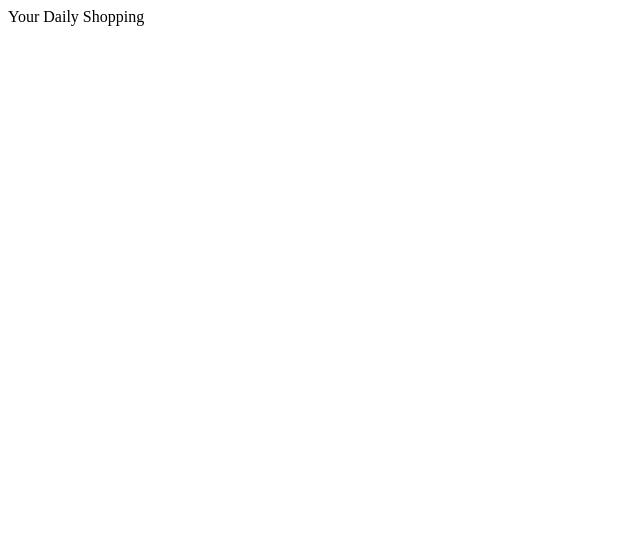
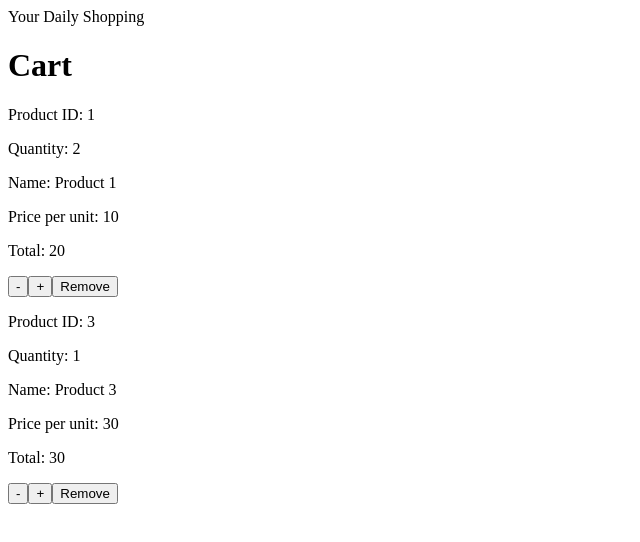
Before and after one commit to KimthinaLy/Vue-5-Shopping-Cart, a Vue app: page /cart in a window 1280 px wide. Shown: the top 542 px of the page, without its empty margins (0-640 px from the left). Built offline with nearby package versions, Linux system fonts and the light colour scheme; the HTML template or start-up script is replaced by a standard one.

Commit message:
feat: implement Cart.vue

```diff
--- a/src/components/ProductItem.vue
+++ b/src/components/ProductItem.vue
@@ -3,7 +3,7 @@ import { type Product } from '@/types/product'
 import { useCartStore } from '@/stores/cartStore'
 
 const cartStore = useCartStore();
-const propes = defineProps<{
+const props = defineProps<{
     product: Product
 }>()
 </script>
--- a/src/stores/cartStore.ts
+++ b/src/stores/cartStore.ts
@@ -1,6 +1,7 @@
 import { defineStore } from 'pinia'
 import { ref } from 'vue'
 import { type Cart } from '@/types/cart'
+import { useProductStore } from '@/stores/productStore'
 
 export const useCartStore = defineStore('cart', () => {
   const cartItems = ref<Cart[]>([
@@ -34,11 +35,21 @@ export const useCartStore = defineStore('cart', () => {
       }
     }
   }
+
+  function getCartItems() {
+    const productStore = useProductStore()
+    return cartItems.value.flatMap((item) => {
+      const product = productStore.getProductById(item.productId)
+      return product ? [{ ...item, ...product }] : []
+    })
+  }
+
   return {
     cartItems,
     saveToCart,
     removeFromCart,
     clearCart,
     decreaseQuantity,
+    getCartItems,
   }
 })
--- a/src/stores/productStore.ts
+++ b/src/stores/productStore.ts
@@ -16,5 +16,8 @@ export const useProductStore = defineStore('product', () => {
     { id: 10, name: 'Product 10', price: 100, description: 'This is product 10' },
   ])
 
-  return { products }
+  function getProductById(id: number) {
+    return products.value.find((product) => product.id === id)
+  }
+  return { products, getProductById }
 })
--- a/src/views/Cart.vue
+++ b/src/views/Cart.vue
@@ -1,7 +1,19 @@
 <script setup lang="ts">
+import { useCartStore } from '@/stores/cartStore'
 
-
+const cartStore = useCartStore();
 </script>
 <template>
+    <h1>Cart</h1>
+    <div v-for="item in cartStore.getCartItems()" :key="item.productId">
+        <p>Product ID: {{ item.productId }}</p>
+        <p>Quantity: {{ item.quantity }}</p>
+        <p>Name: {{ item.name }}</p>
+        <p>Price per unit: {{ item.price }}</p>
+        <p>Total: {{ item.price * item.quantity }}</p>
+        <button @click="cartStore.decreaseQuantity(item.productId)">-</button>
+        <button @click="cartStore.saveToCart(item.productId)">+</button>
+        <button @click="cartStore.removeFromCart(item.productId)">Remove</button>
+    </div>
 
 </template>
```
